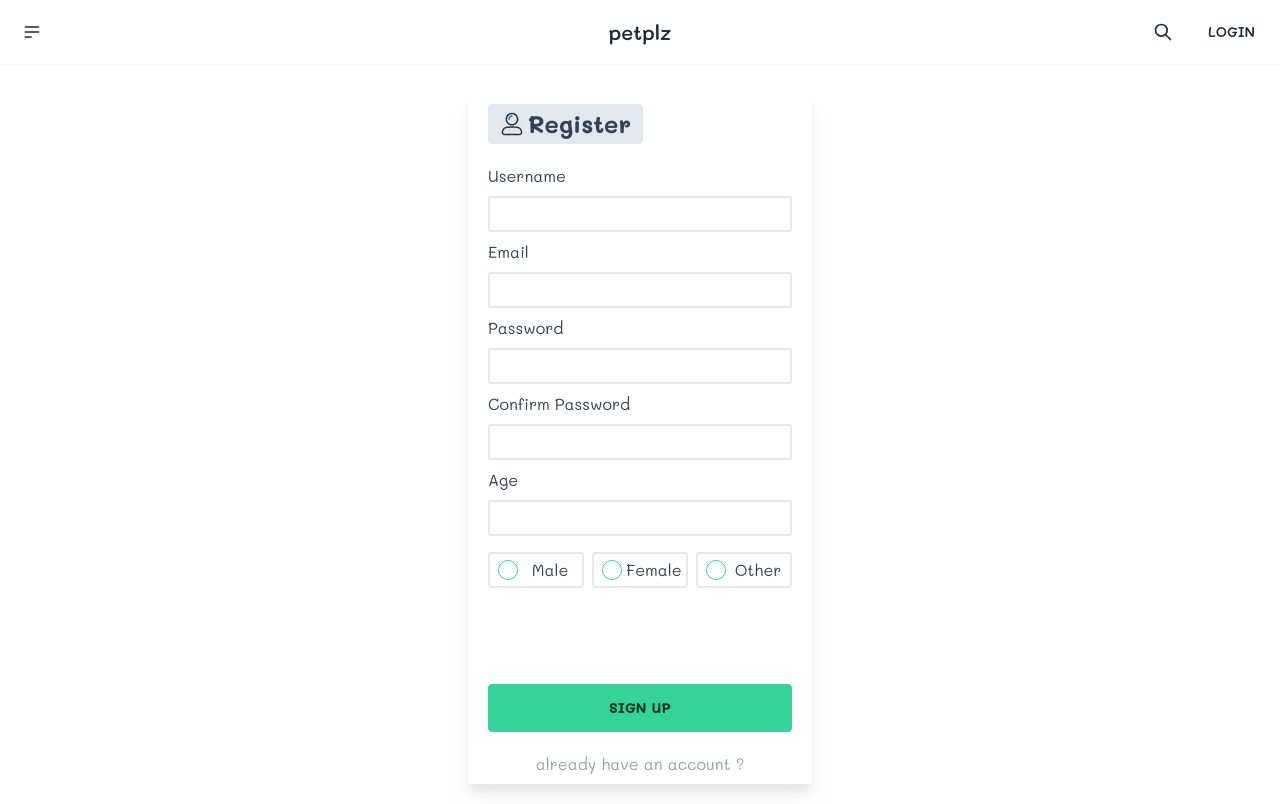
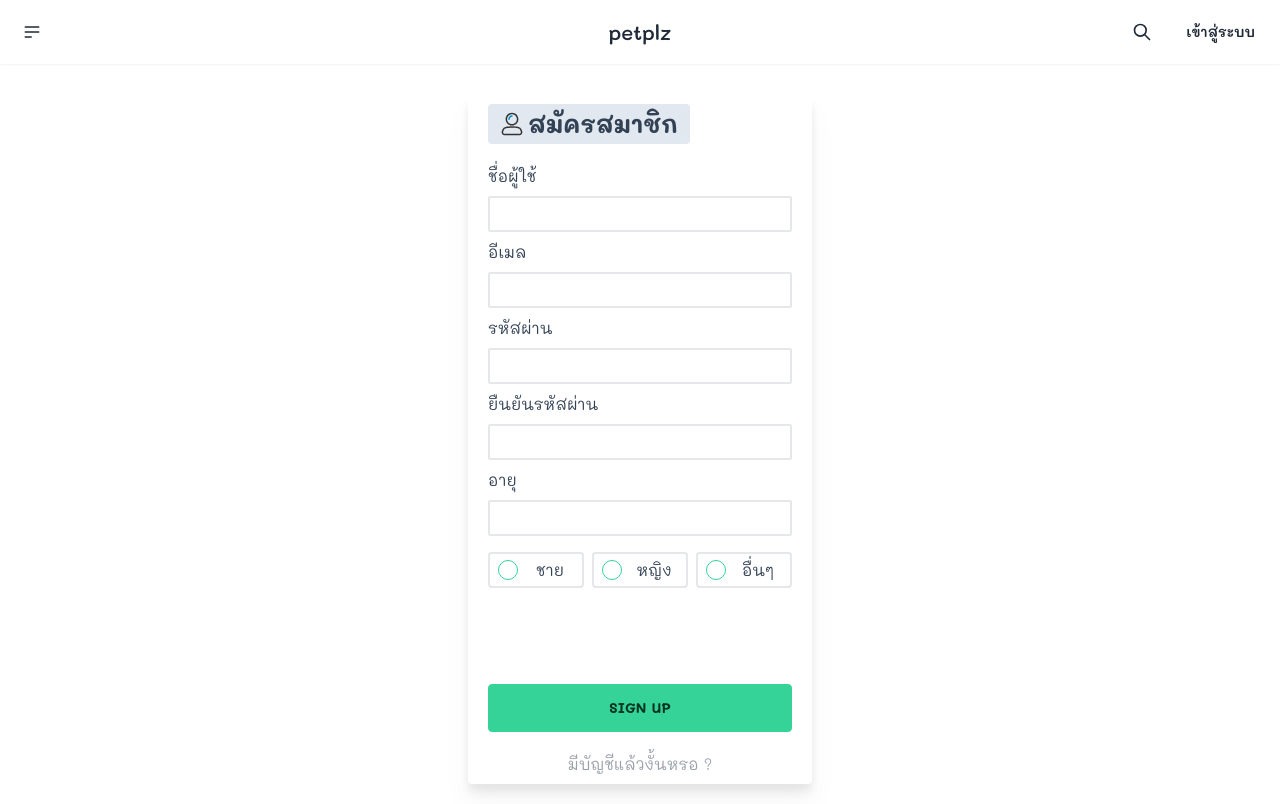
Before and after one commit to tnp2004/petplz, a SvelteKit app in the folder client/: page /register in a window 1280 px wide. Built offline with nearby package versions, Linux system fonts and the light colour scheme; no server answers.

Commit message:
switch language from English to Thai

```diff
--- /dev/null
+++ b/client/src/components/card.svelte
@@ -0,0 +1,13 @@
+<div class="card w-72 bg-base-100 shadow-xl px-4">
+    <figure><img src="https://www.reshot.com/preview-assets/illustrations/DJRUF7H589/cat-care-nails-DJRUF7H589-w1600.jpg" alt="Shoes" /></figure>
+    <div class="card-body">
+      <h2 class="card-title">
+        Cat
+        <div class="badge badge-secondary">NEW</div>
+      </h2>
+      <p>very very cute cat</p>
+      <div class="card-actions justify-end">
+        <div class="badge badge-outline">Animals</div>
+      </div>
+    </div>
+</div>
--- a/client/src/components/navbar.svelte
+++ b/client/src/components/navbar.svelte
@@ -58,9 +58,9 @@
 				tabIndex="0"
 				class="menu menu-sm dropdown-content mt-3 z-[1] p-2 shadow bg-base-100 rounded-box w-52"
 			>
-				<li><a href="/stores">Stores</a></li>
-				<li><a href="/login">Login</a></li>
-				<li><a href="/register">Register</a></li>
+				<li><a href="/stores">ร้านค้า</a></li>
+				<li><a href="/login">เข้าสู่ระบบ</a></li>
+				<li><a href="/register">สมัครสมาชิก</a></li>
 			</ul>
 		</div>
 	</div>
@@ -99,15 +99,15 @@
 				>
 					<li>
 						<a href="/accounts/profile" class="justify-between">
-							Profile
-							<span class="badge">New</span>
+							โปรไฟล์
+							<span class="badge">ใหม่</span>
 						</a>
 					</li>
-					<li><button on:click={logout}>Logout</button></li>
+					<li><button on:click={logout}>ออกจากระบบ</button></li>
 				</ul>
 			</div>
 		{:else}
-			<a class="btn btn-ghost" href="/login">login</a>
+			<a class="btn btn-ghost" href="/login">เข้าสู่ระบบ</a>
 		{/if}
 	</div>
 </div>
--- a/client/src/routes/accounts/profile/+page.svelte
+++ b/client/src/routes/accounts/profile/+page.svelte
@@ -3,6 +3,12 @@
 	import { authenticated } from '../../../stores/auth';
 	import { PUBLIC_SERVER_URL } from '$env/static/public';
 	import type { Account } from '../../../../interfaces';
+
+    var gender = {
+        "male": "ชาย",
+        "female": "หญิง",
+        "other": "อื่นๆ"
+    }
 
 	let accountData: Account;
 
@@ -32,25 +38,25 @@
                 <img src={accountData.image_uri} alt="profile-image" />
             </div>
             <div class="flex justify-between">
-                <label class="font-bold w-1/2" for="username">Username</label>
+                <label class="font-bold w-1/2" for="username">ชื่อผู้ใช้</label>
                 <div class="w-1/2">
                     {accountData.username}
                 </div>
             </div>
             <div class="flex justify-between">
-                <label class="font-bold w-1/2" for="email">Email</label>
+                <label class="font-bold w-1/2" for="email">อีเมล</label>
                 <div class="w-1/2">
                     {accountData.email}
                 </div>
             </div>
             <div class="flex justify-between">
-                <label class="font-bold w-1/2" for="gender">Gender</label>
+                <label class="font-bold w-1/2" for="gender">เพศ</label>
                 <div class="w-1/2">
-                    {accountData.gender}
+                    {gender[accountData.gender]}
                 </div>
             </div>
             <div class="flex justify-between">
-                <label class="font-bold w-1/2" for="age">Age</label>
+                <label class="font-bold w-1/2" for="age">อายุ</label>
                 <div class="w-1/2">
                     {accountData.age}
                 </div>
--- a/client/src/routes/login/+page.svelte
+++ b/client/src/routes/login/+page.svelte
@@ -45,26 +45,26 @@
 	<form on:submit|preventDefault={submit} class="m-auto drop-shadow-xl bg-white rounded py-2 px-5 text-slate-700">
 		<h1 class="text-2xl font-bold bg-slate-200 w-fit px-3 py-1 rounded flex gap-1">
 			<svg class="w-6" version="1.1" id="Layer_1" xmlns="http://www.w3.org/2000/svg" x="0" y="0" viewBox="0 0 32 32" style="enable-background:new 0 0 32 32" xml:space="preserve"><style>.st1{fill:#333}</style><path class="st1" d="M25.838 31H6.162a3.957 3.957 0 0 1-3.245-1.661 3.956 3.956 0 0 1-.549-3.604l.704-2.113a6.034 6.034 0 0 1 4.966-4.059C10.131 19.307 13.211 19 16 19c2.788 0 5.869.307 7.963.563a6.032 6.032 0 0 1 4.965 4.059l.704 2.113a3.954 3.954 0 0 1-.55 3.604A3.955 3.955 0 0 1 25.838 31zM16 21c-2.688 0-5.681.298-7.718.549a4.02 4.02 0 0 0-3.312 2.706l-.704 2.112c-.206.618-.106 1.274.274 1.802S5.511 29 6.162 29h19.676a1.98 1.98 0 0 0 1.622-.83c.381-.528.48-1.185.275-1.803l-.704-2.112a4.02 4.02 0 0 0-3.312-2.706C21.681 21.298 18.687 21 16 21zM16 18c-4.687 0-8.5-3.813-8.5-8.5S11.313 1 16 1c4.687 0 8.5 3.813 8.5 8.5S20.687 18 16 18zm0-15c-3.584 0-6.5 2.916-6.5 6.5S12.416 16 16 16s6.5-2.916 6.5-6.5S19.584 3 16 3z"/><path d="M12.04 10.54c-.543 0-.988-.435-1-.98a4.964 4.964 0 0 1 1.394-3.564 4.968 4.968 0 0 1 3.505-1.535c.562.01 1.009.428 1.02.98a1 1 0 0 1-.98 1.02 2.982 2.982 0 0 0-2.103.92 2.981 2.981 0 0 0-.836 2.139 1 1 0 0 1-.98 1.02h-.02z" style="fill:#008ad0"/></svg>
-			Login</h1>
+			เข้าสู่ระบบ</h1>
 		<div class="my-5 w-[304px]">
 			<span hidden={!errMsg} class="text-red-600">*{errMsg}</span>
 			<div class="my-2">
 				<label for="email">
-                    Email
+                    อีเมล
 					<span hidden={!emailErrMsg} class="text-red-600">*{emailErrMsg}</span>
                     <input bind:value={email} class="border-2 rounded-sm w-full px-1 my-2 h-9" type="text" />
                 </label>
                 <label for="password">
-                    Password
+                    รหัสผ่าน
 					<span hidden={!passwordErrMsg} class="text-red-600">*{passwordErrMsg}</span>
                     <input bind:value={password} class="border-2 rounded-sm w-full px-1 my-2 h-9" type="password"/>
                 </label>
 			</div>
 			<div class="g-recaptcha my-2 h-20" data-sitekey={PUBLIC_RECAPTCHA_SITE_KEY}></div>
-			<button class="font-bold w-full btn btn-success rounded">SIGN IN</button>
+			<button class="font-bold w-full btn btn-success rounded">เข้าสู่ระบบ</button>
 		</div>
 		<div class="text-center">
-			<a class="text-slate-700/50" href="/register">don't have an account ?</a>
+			<a class="text-slate-700/50" href="/register">อะไรนะ!! ไม่มีบัญชีหรอ ?</a>
 		</div>
 	</form>
 </div>
--- a/client/src/routes/register/+page.svelte
+++ b/client/src/routes/register/+page.svelte
@@ -25,14 +25,14 @@
 	const usernameOkay = async (): Promise<boolean> => {
 
 		if (!username) {
-			usernameErrMsg = "username can't empty"
+			usernameErrMsg = "กรุณากรอกชื่อผู้ใช้"
 			return false
 		}
 
 		const response = await fetch(`${PUBLIC_SERVER_URL}/api/validate?username=${username}`)
 
 		if (!response.ok) {
-			usernameErrMsg = "username already exist"
+			usernameErrMsg = "ชื่อนี้ถูกใช้ไปแล้ว"
 			return false;
 		}
 
@@ -43,14 +43,14 @@
 	const emailOkay = async (): Promise<boolean> => {
 
 		if (!email) {
-			emailErrMsg = "email can't empty"
+			emailErrMsg = "กรุณากรอกอีเมล"
 			return false
 		}
 
 		const response = await fetch(`${PUBLIC_SERVER_URL}/api/validate?email=${email}`)
 
 		if (!response.ok) {
-			emailErrMsg = "email already exist"
+			emailErrMsg = "อีเมลนี้ถูกใช้ไปแล้ว"
 			return false;
 		}
 
@@ -61,10 +61,10 @@
 	const passwordOkay = (): boolean => {
 
 		if (!password) {
-			passwordErrMsg = "password can't empty"
+			passwordErrMsg = "กรุณากรอกรหัสผ่าน"
 			return false
 		}else if (password.length < 5) {
-			passwordErrMsg = "password should have at least 5 characters"
+			passwordErrMsg = "รหัสผ่านต้องมีอย่างน้อย 5 ตัว"
 			return false
 		} else {
 			passwordErrMsg = ""
@@ -75,7 +75,7 @@
 			return true
 		}
 
-		confirmPasswordErrMsg = "password do not match"
+		confirmPasswordErrMsg = "รหัสผ่านไม่ตรงกัน"
 		return false;
 	};
 
@@ -85,7 +85,7 @@
 			return true
 		}
 
-		ageErrMsg = "age can't empty"
+		ageErrMsg = "กรุณากรอกอายุ"
 		return false
 	}
 
@@ -95,7 +95,7 @@
 			return true
 		}
 
-		genderErrMsg = "please pick the choice"
+		genderErrMsg = "กรุณาเลือกเพศ"
 		return false
 	}
 
@@ -149,12 +149,12 @@
 					style="fill:#008ad0"
 				/></svg
 			>
-			Register
+			สมัครสมาชิก
 		</h1>
 		<div class="my-5">
 			<div class="my-2 w-[304px]">
 				<label for="username">
-					Username
+					ชื่อผู้ใช้
 					<span hidden={!usernameErrMsg} class="text-red-600">*{usernameErrMsg}</span>
 					<input
 						bind:value={username}
@@ -163,7 +163,7 @@
 					/>
 				</label>
 				<label for="email">
-					Email
+					อีเมล
 					<span hidden={!emailErrMsg} class="text-red-600">*{emailErrMsg}</span>
 					<input
 						bind:value={email}
@@ -172,7 +172,7 @@
 					/>
 				</label>
 				<label for="password">
-					Password
+					รหัสผ่าน
 					<span hidden={!passwordErrMsg} class="text-red-600">*{passwordErrMsg}</span>
 					<input
 						bind:value={password}
@@ -181,7 +181,7 @@
 					/>
 				</label>
 				<label for="confirm-password">
-					Confirm Password
+					ยืนยันรหัสผ่าน
 					<span hidden={!confirmPasswordErrMsg} class="text-red-600">*{confirmPasswordErrMsg}</span>
 					<input
 						bind:value={confirmPassword}
@@ -190,7 +190,7 @@
 					/>
 				</label>
 				<label for="age">
-					Age
+					อายุ
 					<span hidden={!ageErrMsg} class="text-red-600">*{ageErrMsg}</span>
 					<input bind:value={age} class={`border-2 rounded-sm w-full px-1 my-2 h-9 ${ageErrMsg ? "error-input": ""}`} type="number" />
 				</label>
@@ -209,7 +209,7 @@
 							checked={gender == 'male'}
 							required
 						/>
-						<span class="w-full">Male</span>
+						<span class="w-full">ชาย</span>
 					</button>
 					<button
 						on:click={() => (gender = 'female')}
@@ -222,7 +222,7 @@
 							value="female"
 							checked={gender == 'female'}
 						/>
-						<span class="w-full">Female</span>
+						<span class="w-full">หญิง</span>
 					</button>
 					<button
 						on:click={() => (gender = 'other')}
@@ -235,7 +235,7 @@
 							value="other"
 							checked={gender == 'other'}
 						/>
-						<span class="w-full">Other</span>
+						<span class="w-full">อื่นๆ</span>
 					</button>
 				</div>
 			</div>
@@ -243,7 +243,7 @@
 			<button type="submit" class="font-bold w-full btn btn-success rounded">SIGN UP</button>
 		</div>
 		<div class="text-center text-slate-400">
-			<a class="text-slate-700/50" href="/login">already have an account ?</a>
+			<a class="text-slate-700/50" href="/login">มีบัญชีแล้วงั้นหรอ ?</a>
 		</div>
 	</form>
 </div>
--- a/client/src/routes/stores/+page.svelte
+++ b/client/src/routes/stores/+page.svelte
@@ -1,19 +1,8 @@
 <script>
+	import Card from "../../components/card.svelte";
 
 </script>
 
 <div class="w-5/6 mx-auto">
-    <div class="card w-80 bg-base-100 shadow-xl px-4">
-        <figure><img src="https://www.reshot.com/preview-assets/illustrations/DJRUF7H589/cat-care-nails-DJRUF7H589-w1600.jpg" alt="Shoes" /></figure>
-        <div class="card-body">
-          <h2 class="card-title">
-            Cat
-            <div class="badge badge-secondary">NEW</div>
-          </h2>
-          <p>very very cute cat</p>
-          <div class="card-actions justify-end">
-            <div class="badge badge-outline">Animals</div>
-          </div>
-        </div>
-      </div>
+   <Card />
 </div>
```
Also changed, not shown: 1 other file (tests, documents, lock files or other folders).
